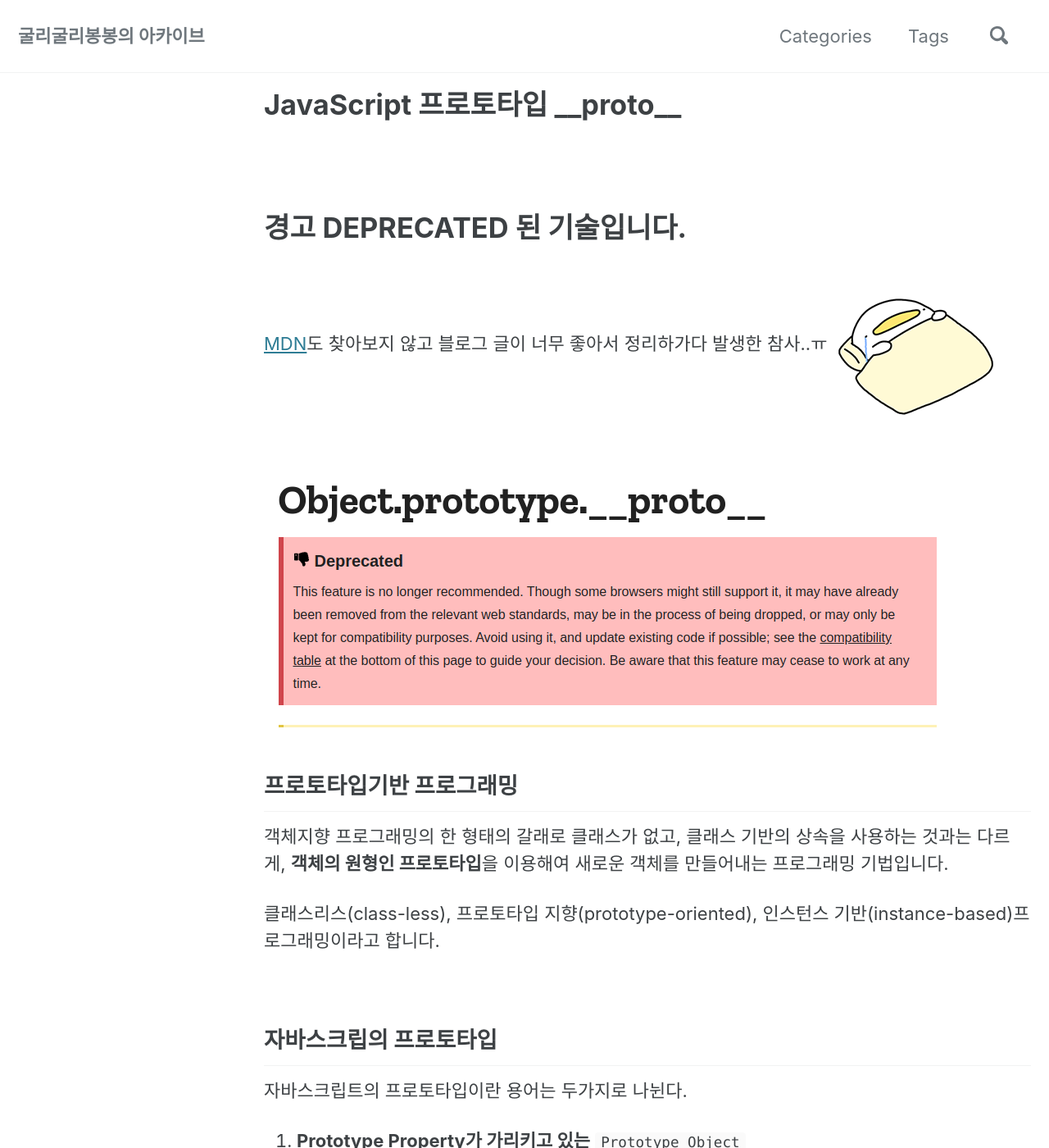
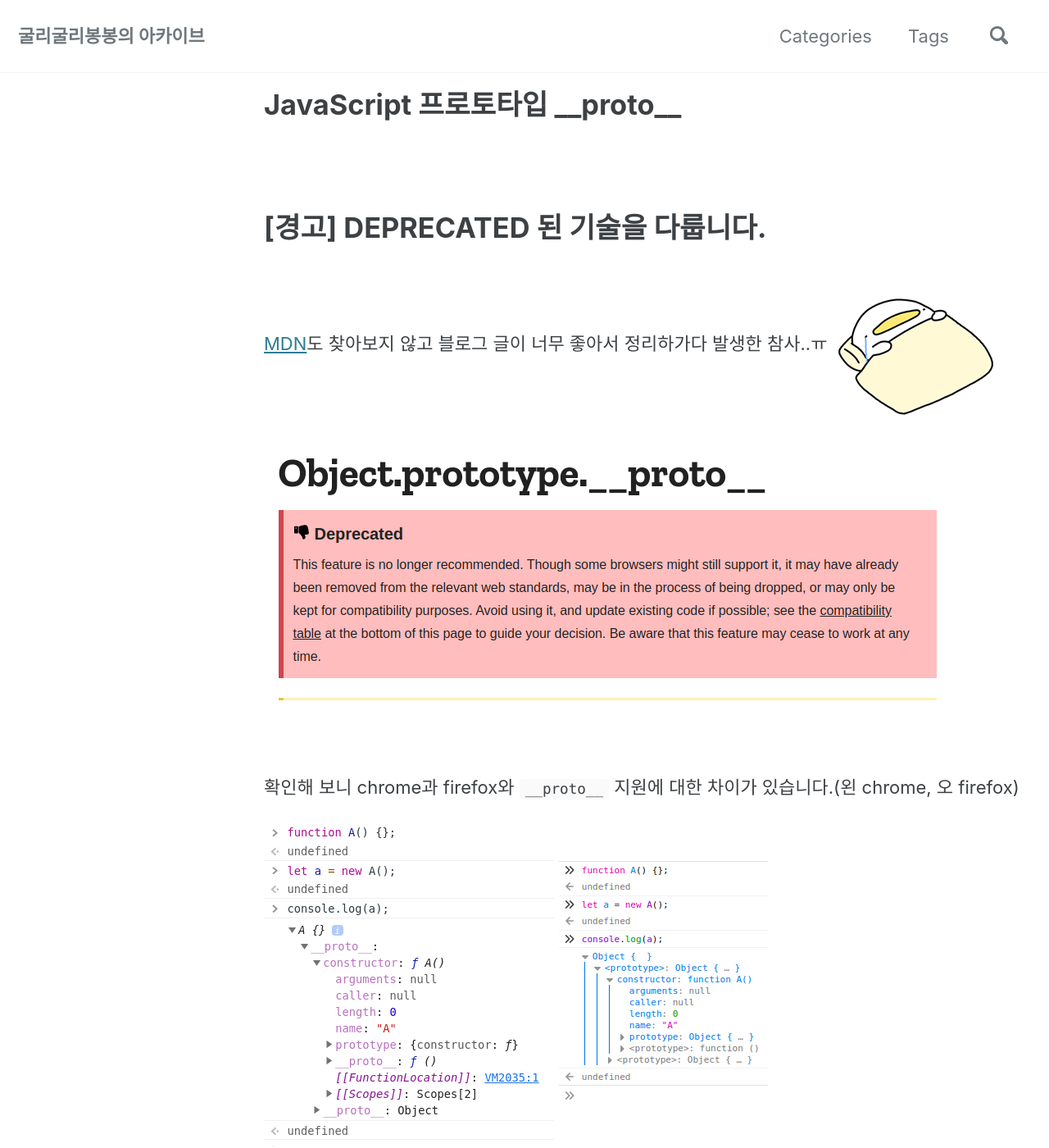
Before and after one commit to goolygoolybongbong/blog, a Jekyll site: the page built from _posts/javascript/2021-05-11-JavaScript 프로토타입.md, in a window 1280 px wide and 1400 px high. Shown: the whole window at 82% size. Built offline with Jekyll 4.4.1, drawn with Linux system fonts in a browser that asks for light colours; cached includes are drawn as plain includes; comment, search, counter and statistics services are not loaded.

Commit message:
correct post

```diff
--- a/_posts/javascript/2021-05-11-JavaScript 프로토타입.md
+++ b/_posts/javascript/2021-05-11-JavaScript 프로토타입.md
@@ -7,12 +7,18 @@ tags: ["JavaScript"]
 ---
 <br><br>
 
-# 경고 DEPRECATED 된 기술입니다.
+# [경고] DEPRECATED 된 기술을 다룹니다.
 
 [MDN](https://developer.mozilla.org/en-US/docs/Web/JavaScript/Reference/Global_Objects/Object/proto)도 찾아보지 않고 블로그 글이 너무 좋아서 정리하가다 발생한 참사..ㅠ ![sad](/blog/assets/images/ogu/sad-with-blanket.png)
 
+![deprecated](/blog/assets/images/javascript/2021-05-12-deprecated.png)
+
 <br>
-![deprecated](/blog/assets/images/javascript/2021-05-12-deprecated.png)
+
+확인해 보니 chrome과 firefox와 `__proto__` 지원에 대한 차이가 있습니다.(왼 chrome, 오 firefox)
+
+![chrome](/blog/assets/images/javascript/2021-05-12-chrome.png)
+![firefox](/blog/assets/images/javascript/2021-05-12-firefox.png)
 
 ## 프로토타입기반 프로그래밍
 
```
Also changed, not shown: _posts/react/2021-05-03-React?.md (+2 -0 lines), assets/images/javascript/2021-05-12-chrome.png (added), assets/images/javascript/2021-05-12-firefox.png (added).
